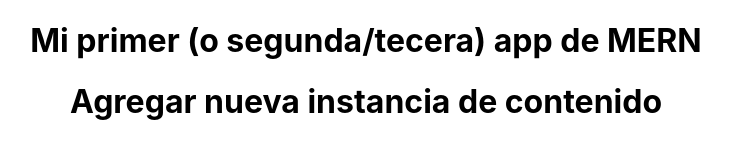
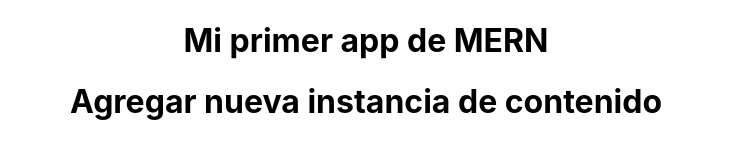
Before and after one commit to Angel-410/client-MERN, a React (Create React App) app: page / in a window 1280 px wide. Shown: the top 141 px of the page, without its empty margins (274-1005 px from the left). Built offline with nearby package versions, Linux system fonts and the light colour scheme; no server answers.

Commit message:
Quité mi segunda o tercera app en App.js

```diff
--- a/src/App.js
+++ b/src/App.js
@@ -10,7 +10,7 @@
 // En nuestro sector JSX, agregamos los componentes que importamos.
 return (
 <div className="App">
-<h1>Mi primer (o segunda/tecera) app de MERN</h1>
+<h1>Mi primer app de MERN</h1>
 <AddContent />
 <ContentList />
 </div>
```
